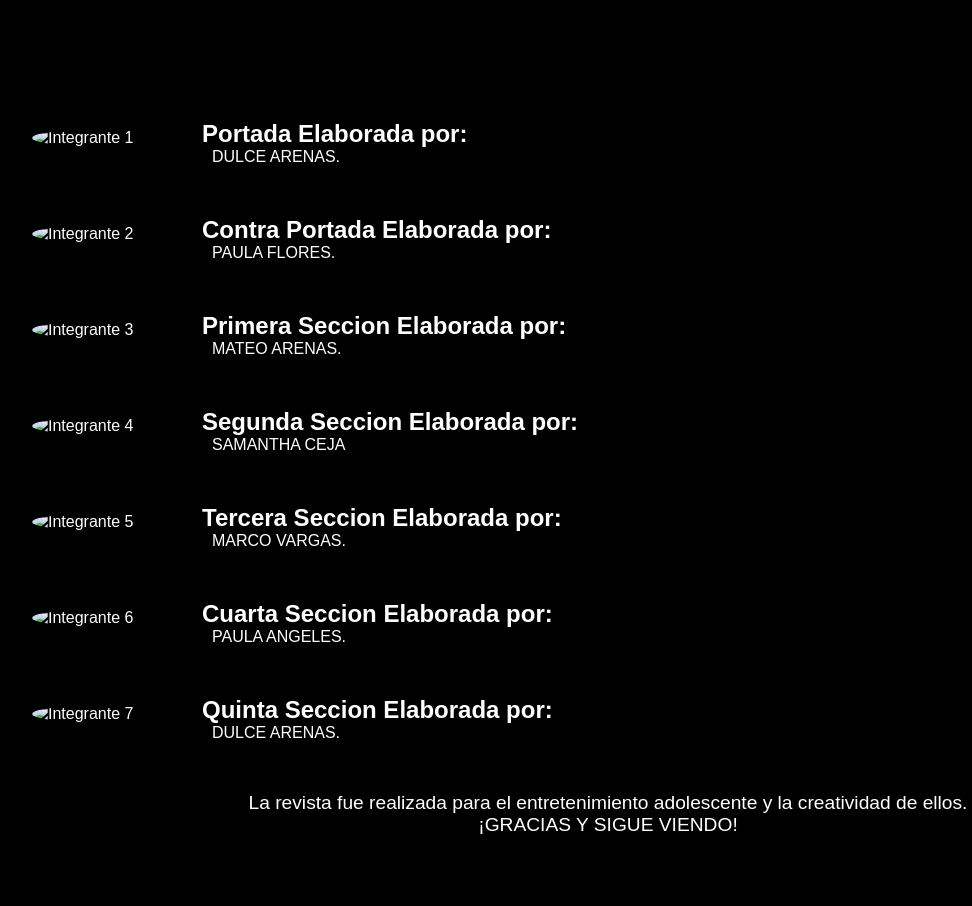
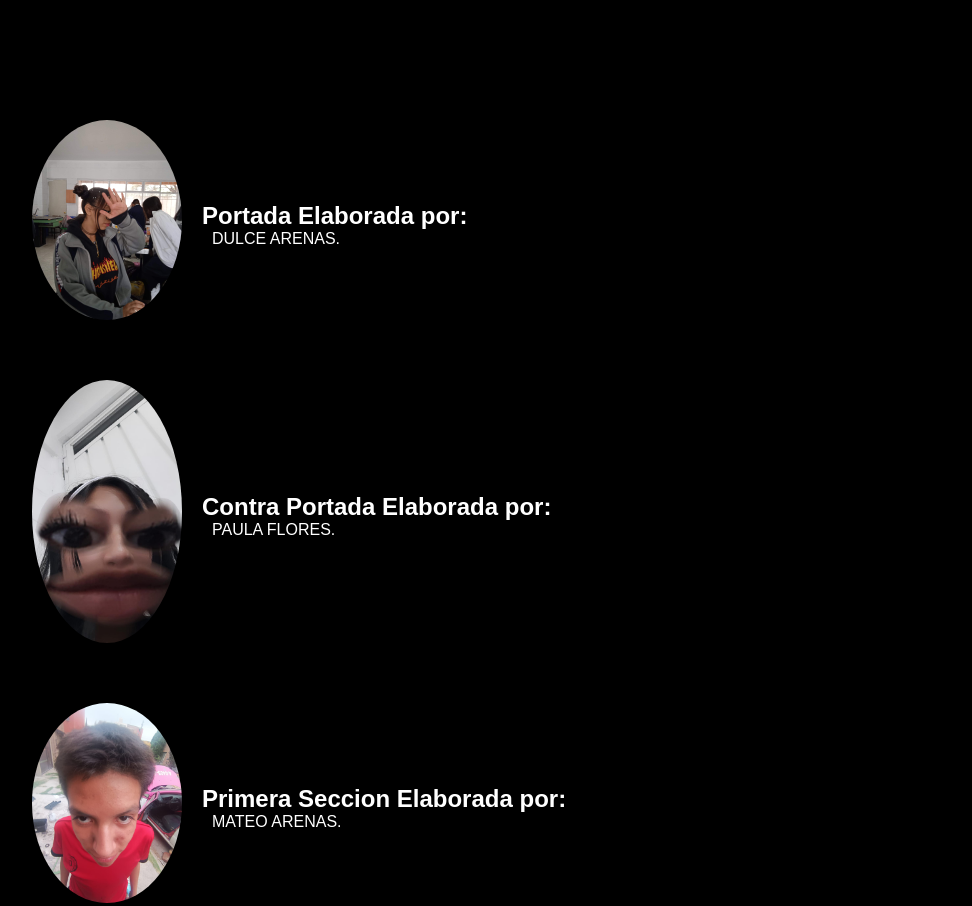
Before and after one commit to ReySombras12/ReySombras12.github.io, a plain HTML site: page index.html in a window 1280 px wide. Shown: the part 480-1386 px from the top of the page, without its empty margins (32-1004 px from the left). Before the commit the page ends 1335 px from the top, so only its background shows below. Drawn offline with Linux system fonts and the light colour scheme.

Commit message:
Update index.html

```diff
--- a/index.html
+++ b/index.html
@@ -81,49 +81,49 @@
     <div class="container">
         <div class="credits">
             <div class="team-member">
-                <img src="images/imagen1.jpg" alt="Integrante 1">
+                <img src="imagen1.jpg" alt="Integrante 1">
                 <div>
                     <h2>Portada Elaborada por: </h2>
                     <p>DULCE ARENAS.</p>
                 </div>
             </div>
             <div class="team-member">
-                <img src="images/imagen2.jpg" alt="Integrante 2">
+                <img src="imagen2.jpg" alt="Integrante 2">
                 <div>
                     <h2>Contra Portada Elaborada por: </h2>
                     <p>PAULA FLORES.</p>
                 </div>
             </div>
             <div class="team-member">
-                <img src="images/imagen3.jpg" alt="Integrante 3">
+                <img src="imagen3.jpg" alt="Integrante 3">
                 <div>
                     <h2>Primera Seccion Elaborada por: </h2>
                     <p>MATEO ARENAS.</p>
                 </div>
             </div>
             <div class="team-member">
-                <img src="images/imagen4.jpg" alt="Integrante 4">
+                <img src="imagen4.jpg" alt="Integrante 4">
                 <div>
                     <h2>Segunda Seccion Elaborada por: </h2>
                     <p>SAMANTHA CEJA </p>
                 </div>
             </div>
             <div class="team-member">
-                <img src="images/imagen5.jpg" alt="Integrante 5">
+                <img src="imagen5.jpg" alt="Integrante 5">
                 <div>
                     <h2>Tercera Seccion Elaborada por: </h2>
                     <p>MARCO VARGAS.</p>
                 </div>
             </div>
             <div class="team-member">
-                <img src="images/imagen2.jpg" alt="Integrante 6">
+                <img src="imagen2.jpg" alt="Integrante 6">
                 <div>
                     <h2>Cuarta Seccion Elaborada por: </h2>
                     <p>PAULA ANGELES.</p>
                 </div>
             </div>
             <div class="team-member">
-                <img src="images/imagen1.jpg" alt="Integrante 7">
+                <img src="imagen1.jpg" alt="Integrante 7">
                 <div>
                     <h2>Quinta Seccion Elaborada por: </h2>
                     <p>DULCE ARENAS.</p>
```
